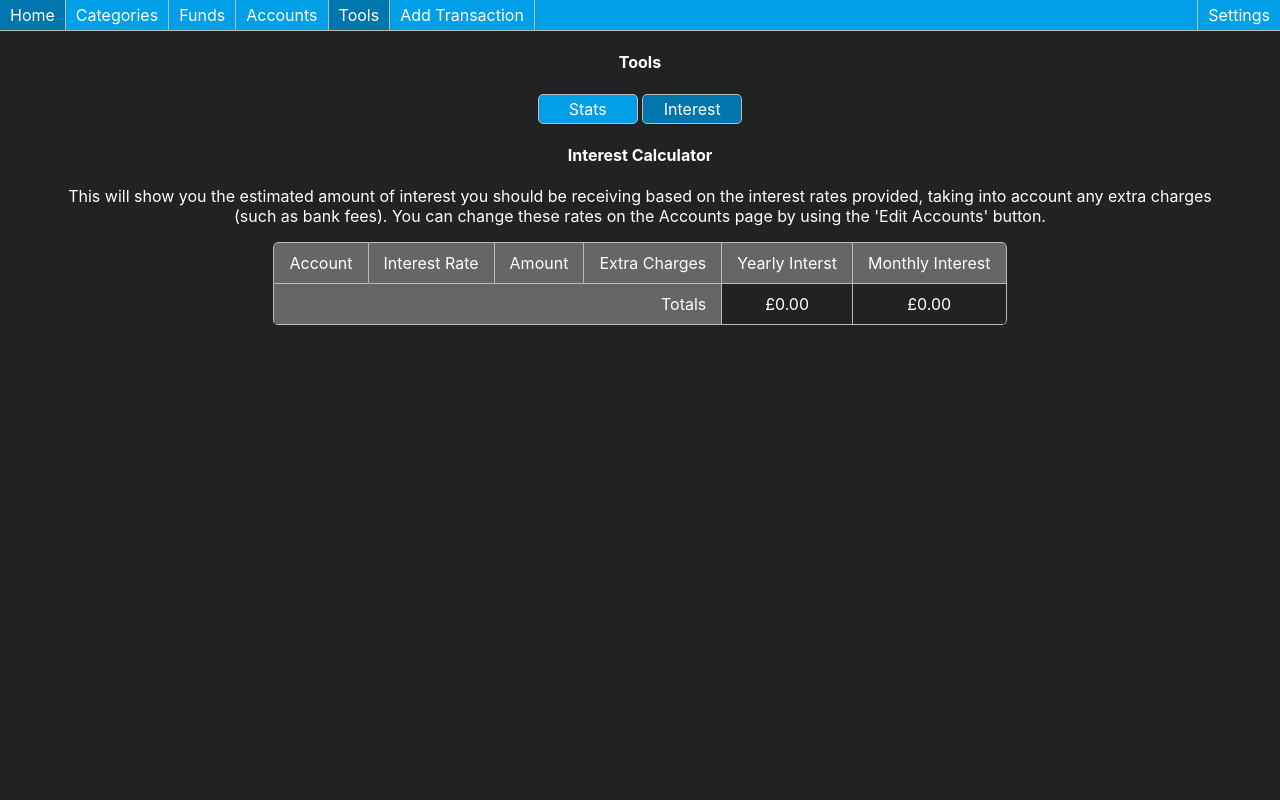
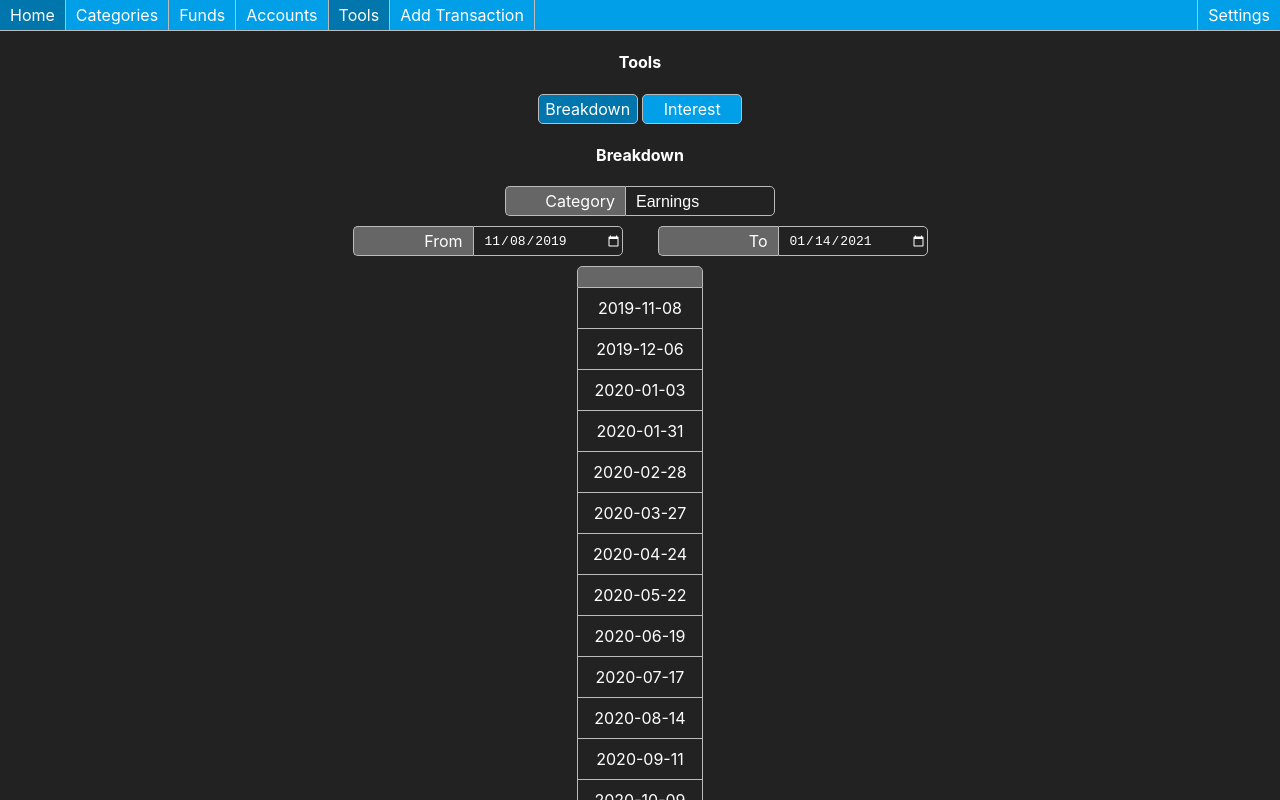
Before and after one commit to Vyper248/budget-app, a React (Create React App) app: page / in a window 1280 px wide. Both pictures are taken after a click on the element "Tools". Shown: the top 800 px of the page. Built offline with nearby package versions, Linux system fonts and the light colour scheme.

Commit message:
Added Breakdown page to Tools page.

```diff
--- /dev/null
+++ b/src/containers/Breakdown.js
@@ -0,0 +1,113 @@
+import React, { useState } from 'react';
+import { useSelector } from 'react-redux';
+import { parseISO, compareAsc } from 'date-fns';
+
+import { today, getAllDates, getPeriodOfTransaction, filterDeleted, parseCurrency } from '../functions';
+
+import Container from '../components/Container';
+import Grid from '../components/Grid';
+import LabelledInput from '../components/LabelledInput';
+import Table from '../components/Table';
+
+const Breakdown = () => {
+    const categories = useSelector(state => filterDeleted(state.categories));
+    const accounts = useSelector(state => filterDeleted(state.accounts));
+    const transactions = useSelector(state => filterDeleted(state.transactions));
+    const startDate = useSelector(state => state.general.startDate);
+    const payPeriodType = useSelector(state => state.general.payPeriodType);
+
+    const firstCategory = categories.length > 0 ? categories[0].id : 0;
+    const [category, setCategory] = useState(firstCategory);
+
+    const [fromDate, setFromDate] = useState(startDate);
+    const [toDate, setToDate] = useState(today());
+
+    if (categories.length === 0) return <div>Please add a category to use this feature.</div>;
+
+    //get an array of dates that apply to this period
+    let dates = getAllDates(startDate, payPeriodType);
+    let firstPeriod = getPeriodOfTransaction(dates, fromDate);
+    let index = dates.indexOf(firstPeriod);
+    if (index > 0) dates = dates.slice(index);
+
+    //setup the table object ready for data
+    let tableObj = {totals: {}};
+    dates.forEach(date => {
+        let accountObj = {};
+        accounts.forEach(account => {
+            accountObj[account.id] = 0;
+            tableObj.totals[account.id] = 0;
+        });
+        tableObj[date] = accountObj;
+    });
+
+    //add data from transactions
+    transactions.forEach(tr => {
+        if (tr.type !== "spend") return;
+        if (compareAsc(parseISO(tr.date), parseISO(fromDate)) === -1) return; //if before fromDate, ignore
+        if (compareAsc(parseISO(tr.date), parseISO(toDate)) === 1) return; //if after toDate, ignore
+        if (tr.category === undefined || tr.category !== category) return; //if not selected category
+
+        let period = getPeriodOfTransaction(dates, tr.date);
+        tableObj[period][tr.account] += tr.amount;
+        tableObj.totals[tr.account] += tr.amount;
+    });
+
+    const onChangeCategory = (e) => {
+        setCategory(Number(e.target.value));
+    }
+
+    const onChangeFrom = (e) => {
+        setFromDate(e.target.value);
+    }
+
+    const onChangeTo = (e) => {
+        setToDate(e.target.value);
+    }
+
+    const getTableRow = (date) => {
+        let dateObj = tableObj[date];
+        return <tr key={'table-row-date-'+date}>
+            <td>{date}</td>
+            {
+                accounts.map(account => <td key={'table-row-data-'+account.id}>{parseCurrency(dateObj[account.id])}</td>)
+            }
+        </tr>;
+    }
+
+    return (
+        <div>
+            <Container>
+                <h4>Breakdown</h4>
+                <LabelledInput label="Category" type="dropdown" value={category} options={categories.map(obj => ({value: obj.id, display: obj.name}))} onChange={onChangeCategory}/>
+                <Grid width="600px">
+                    <LabelledInput label="From" type="date" value={fromDate} onChange={onChangeFrom} min={startDate} max={toDate}/>
+                    <LabelledInput label="To" type="date" value={toDate} onChange={onChangeTo} min={fromDate}/>
+                </Grid>
+                <Table>
+                    <thead>
+                        <tr>
+                            <td></td>
+                            {
+                                accounts.map(obj => <td key={'table-head-'+obj.id}>{obj.name}</td>)
+                            }
+                        </tr>
+                    </thead>
+                    <tbody>
+                        {
+                            dates.map(date => getTableRow(date))
+                        }
+                        <tr>
+                            <th>Totals</th>
+                            {
+                                accounts.map(account => <td key={'table-totals-'+account.id}>{parseCurrency(tableObj.totals[account.id])}</td>)
+                            }
+                        </tr>
+                    </tbody>
+                </Table>
+            </Container>
+        </div>
+    );
+}
+
+export default Breakdown;
--- a/src/containers/Tools.js
+++ b/src/containers/Tools.js
@@ -4,9 +4,10 @@ import Container from '../components/Container';
 import Button from '../components/Button';
 
 import InterestCalc from './InterestCalc';
+import Breakdown from './Breakdown';
 
 const Tools = () => {
-    const [subPage, setSubPage] = useState('Interest');
+    const [subPage, setSubPage] = useState('Breakdown');
 
     const onClickSubMenu = (page) => () => {
         setSubPage(page);
@@ -16,10 +17,11 @@ const Tools = () => {
         <div>
             <Container>
                 <h4>Tools</h4>
-                <Button value='Stats' width='100px' inline={true} onClick={onClickSubMenu('Stats')} selected={subPage === 'Stats' ? true : false}/>&nbsp;
+                <Button value='Breakdown' width='100px' inline={true} onClick={onClickSubMenu('Breakdown')} selected={subPage === 'Breakdown' ? true : false}/>&nbsp;
                 <Button value='Interest' width='100px' inline={true} onClick={onClickSubMenu('Interest')} selected={subPage === 'Interest' ? true : false}/>
             </Container>
             { subPage === 'Interest' ? <InterestCalc/> : null }
+            { subPage === 'Breakdown' ? <Breakdown/> : null }
         </div>
     );
 }
--- a/src/functions.js
+++ b/src/functions.js
@@ -1,15 +1,8 @@
 import { add, compareAsc, compareDesc, parseISO, format } from 'date-fns';
 import store from './redux/store';
 
-export const getLatestDates = (startDate, periodLength) => {
-    let daysInPeriod = 0;
-    switch (periodLength) {
-        case 'monthly': daysInPeriod = 30; break;
-        case 'weekly': daysInPeriod = 7; break;
-        case 'twoWeekly': daysInPeriod = 14; break;
-        case 'fourWeekly': daysInPeriod = 28; break;
-        default: daysInPeriod = 30; break;
-    }
+export const getLatestDates = (startDate, periodLength, periods=0) => {
+    let daysInPeriod = getDaysInPeriod(periodLength);
 
     //go forwards from starting date to todays date
     let currentDate = parseISO(startDate);
@@ -26,6 +19,7 @@ export const getLatestDates = (startDate, periodLength) => {
     //go back and add to array previous pay periods (up to 12/13);
     let latestDates = [];
     let numberOfPeriods = periodLength === 'fourWeekly' ? 13 : 12;
+    if (periods > 0) numberOfPeriods = periods;
     for (let i = 0; i < numberOfPeriods; i++) {
         latestDates.push(format(latestDate, 'yyyy-MM-dd'));
         latestDate = periodLength === 'monthly' ? add(latestDate, {months: -1}) : add(latestDate, {days: -daysInPeriod});
@@ -36,6 +30,34 @@ export const getLatestDates = (startDate, periodLength) => {
 
     return latestDates;
 };
+
+export const getAllDates = (startDate, periodLength) => {
+    let daysInPeriod = getDaysInPeriod(periodLength);
+
+    //go forwards from starting date to todays date
+    let currentDate = parseISO(startDate);
+    let today = new Date();
+
+    let dates = [];
+
+    while (compareAsc(today, currentDate) === 1) {
+        dates.push(format(currentDate, 'yyyy-MM-dd'));
+        if (periodLength === 'monthly') currentDate = add(currentDate, {months: 1});
+        else currentDate = add(currentDate, {days: daysInPeriod});
+    }
+
+    return dates;
+}
+
+export const getDaysInPeriod = (periodLength) => {
+    switch (periodLength) {
+        case 'monthly': return 30;
+        case 'weekly': return 7;
+        case 'twoWeekly': return 14;
+        case 'fourWeekly': return 28;
+        default: return 30;
+    }
+}
 
 export const getSummaryTotals = (transactions, funds, categories, fundAdditions) => {
     let obj = {};
@@ -188,7 +210,7 @@ const getTransactionHeading = (fundNames, categoryNames, tr) => {
     return 'Un-Categorised';
 }
 
-const getPeriodOfTransaction = (dates, trDate) => {
+export const getPeriodOfTransaction = (dates, trDate) => {
     let periodDate = dates[0];
 
     for (let date of dates) {
@@ -197,7 +219,7 @@ const getPeriodOfTransaction = (dates, trDate) => {
     }
 
     return periodDate;
-};
+}
 
 export const parseCurrency = (value) => {
     let { general } = store.getState();
@@ -328,6 +350,10 @@ export const formatDate = (date, formatMethod='MMM d, yyyy') => {
     return format(parseISO(date), formatMethod);
 }
 
+export const today = () => {
+    return format(new Date(), 'yyyy-MM-dd');
+}
+
 export const parseTransaction = (tr) => {
     let { categories, accounts, funds } = store.getState();
     let copyTr = {...tr};
```
